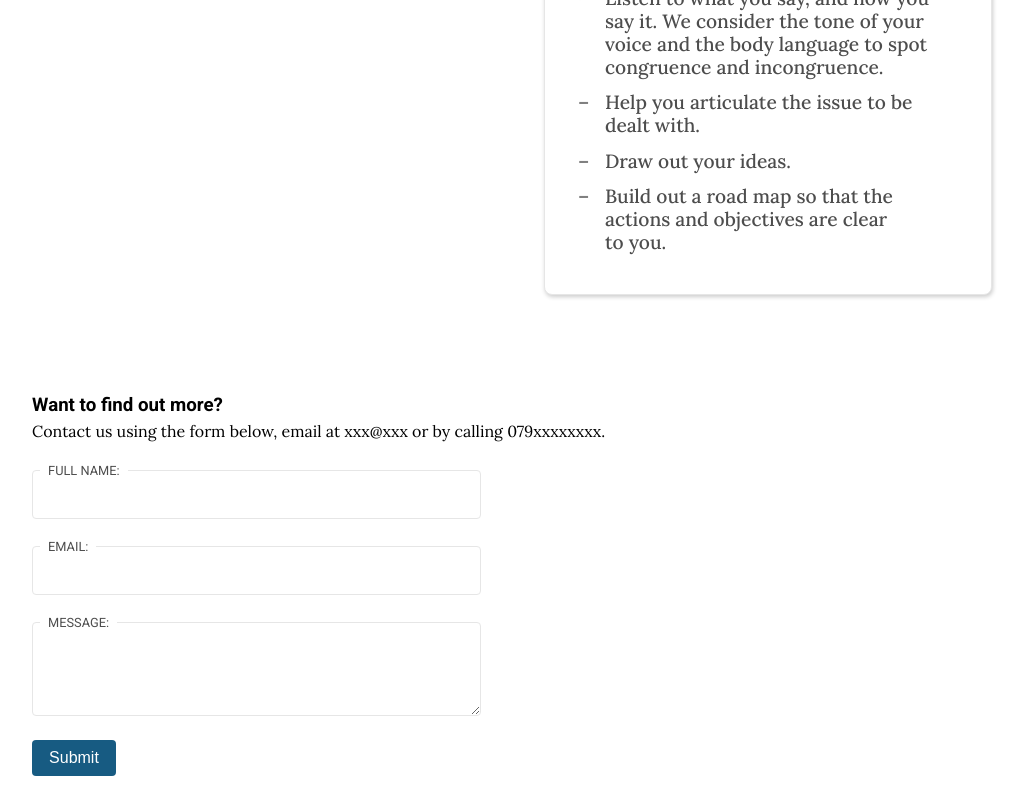
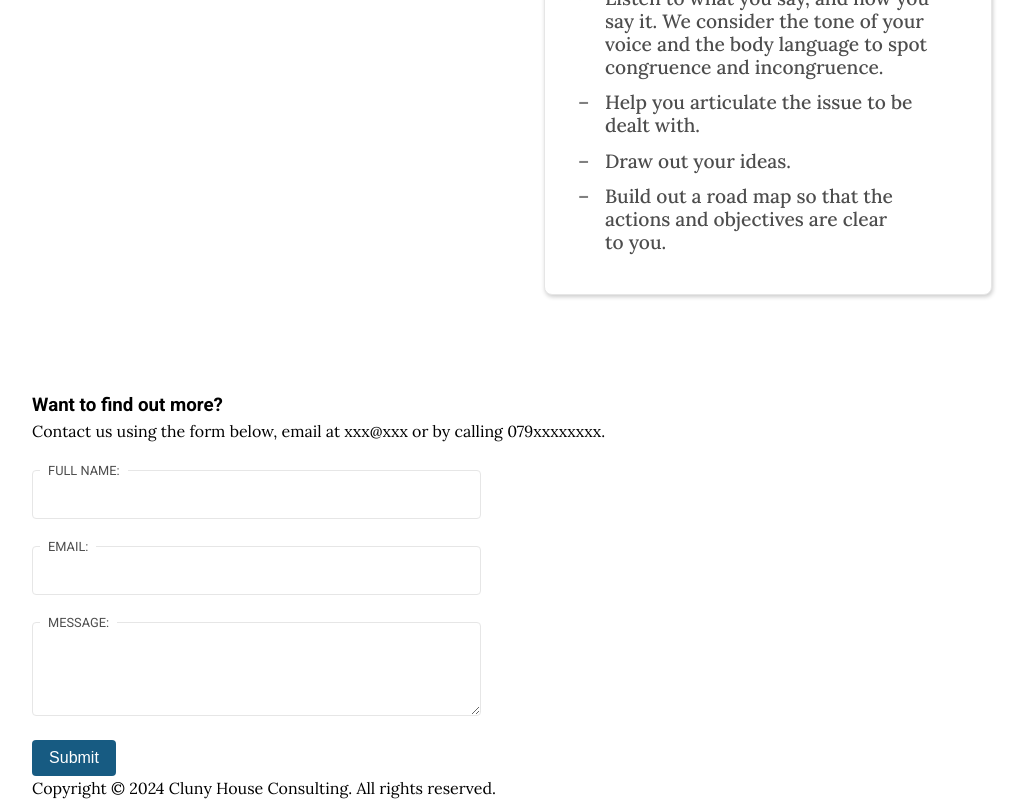
Before and after one commit to CJohnston079/cluny-house-consulting, a React (Vite) app: page / in a window 1280 px wide. Shown: the part 957-1757 px from the top of the page, without its empty margins (128-1153 px from the left). Before the commit the page ends 1733 px from the top, so only its background shows below. Built offline with nearby package versions, Linux system fonts and the light colour scheme.

Commit message:
Feat: add `Footer` component - Render `Footer` after `<main>` in `App.js` - Apply `u-fb-col-wrapper` class to `Footer`

```diff
--- a/src/App.jsx
+++ b/src/App.jsx
@@ -4,6 +4,7 @@ import Home from "./pages/Home";
 import CareerCoaching from "./pages/CareerCoaching";
 import BusinessCoaching from "./pages/BusinessCoaching";
 import LifeCoaching from "./pages/LifeCoaching";
+import Footer from "./Footer";
 import "./App.css";
 
 import home from "./assets/home.svg";
@@ -39,6 +40,7 @@ function App() {
 					))}
 				</Routes>
 			</main>
+			<Footer />
 		</>
 	);
 }
--- /dev/null
+++ b/src/Footer.jsx
@@ -0,0 +1,13 @@
+import "./Footer.css";
+
+const Footer = function () {
+	return (
+		<footer className="footer u-fb-col-wrapper">
+			<p className="footer__text">
+				Copyright © {new Date().getFullYear()} Cluny House Consulting. All rights reserved.
+			</p>
+		</footer>
+	);
+};
+
+export default Footer;
```
Also changed, not shown: src/Footer.css (added).
